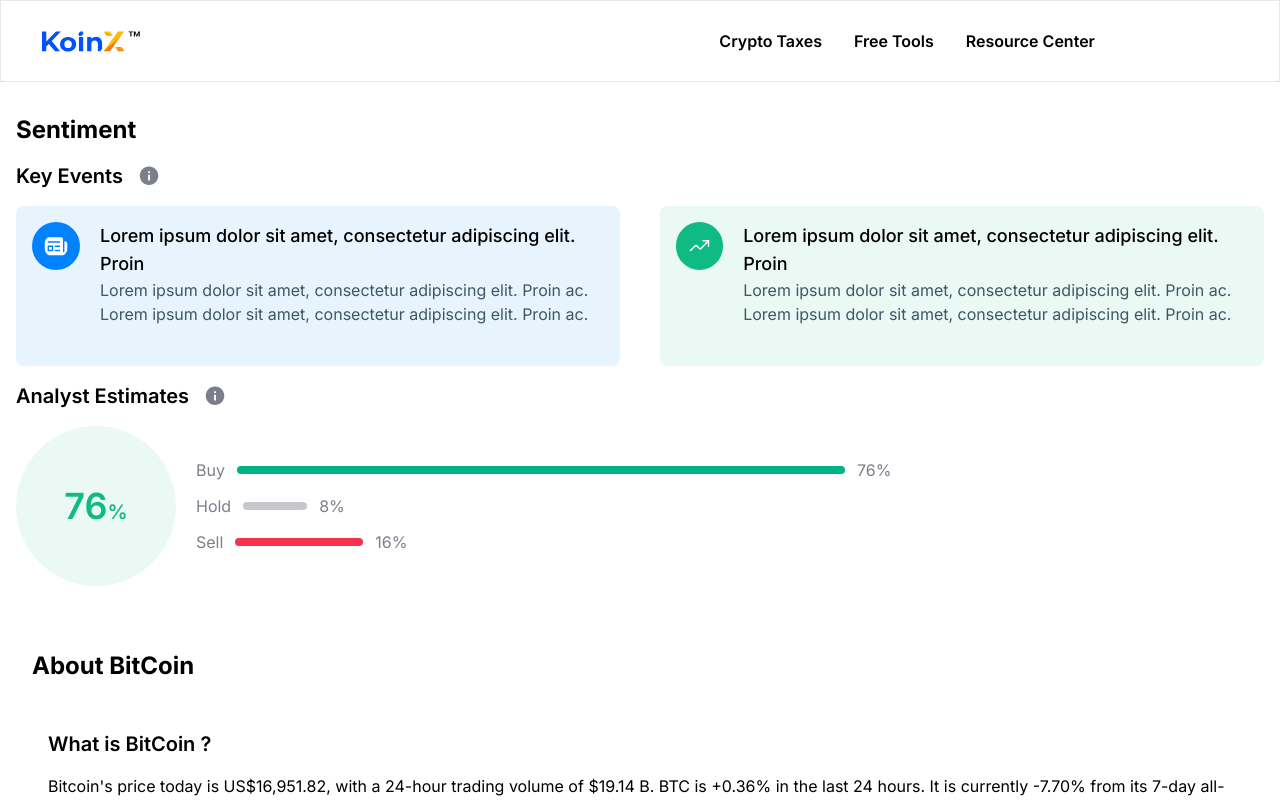
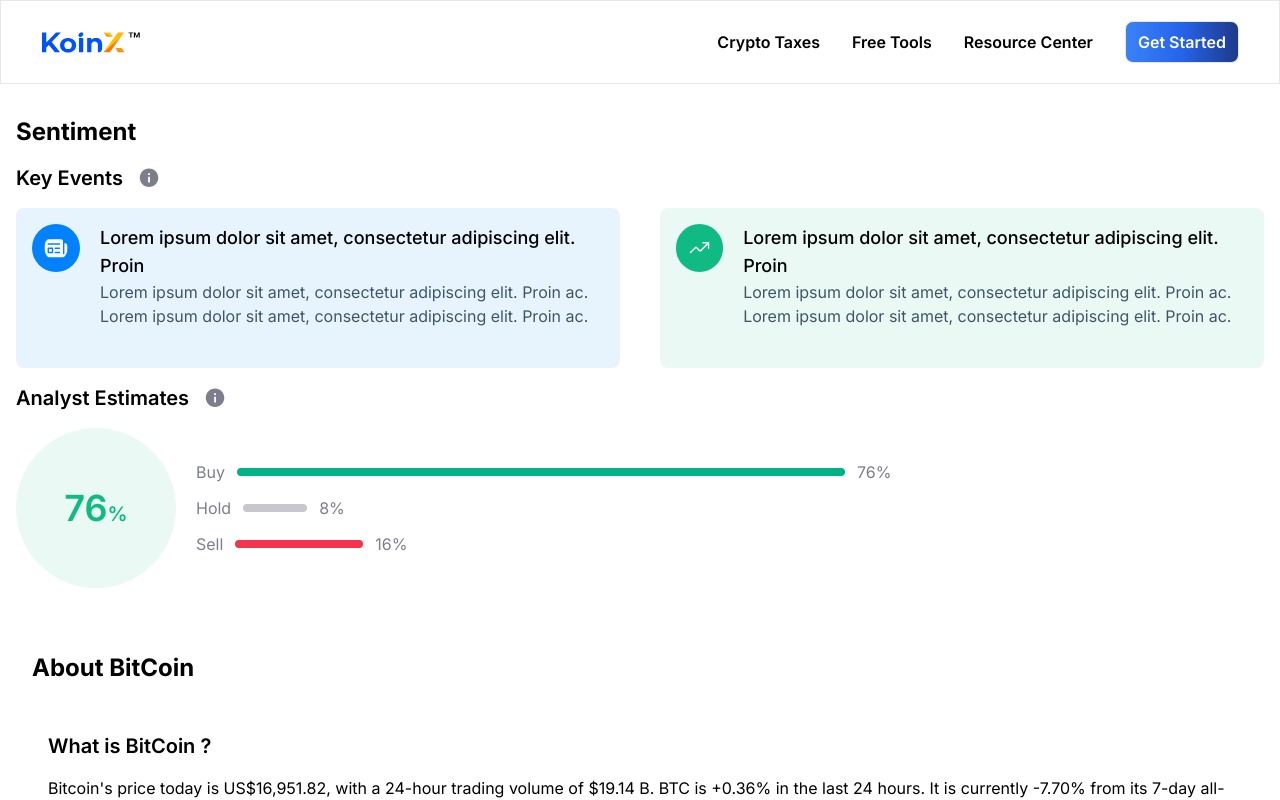
Before and after one commit to kpriyanshu2003/KoinX-Intern-Assignment, a Next.js app: page / in a window 1280 px wide. Shown: the top 800 px of the page. Built offline with nearby package versions, Linux system fonts and the light colour scheme.

Commit message:
Refactor Button component

```diff
--- a/src/ui/Button.tsx
+++ /dev/null
@@ -1,12 +0,0 @@
-import { ButtonsProps } from "@/@types/Buttons";
-import React from "react";
-
-export function Button({ gradient, textColor, children }: ButtonsProps) {
-  return (
-    <button
-      className={`py-2 px-3 text-${textColor} ${gradient} rounded-lg border`}
-    >
-      {children}
-    </button>
-  );
-}
--- a/src/ui/UI-Elements.tsx
+++ b/src/ui/UI-Elements.tsx
@@ -2,19 +2,13 @@
 import { ProgressBarProps } from "@/@types/ProgressBar";
 import React from "react";
 
-export function Button({
-  bgFrom,
-  bgVia,
-  bgTo,
-  textColor,
-  children,
-}: ButtonsProps) {
+export function Button({ gradient, textColor, children }: ButtonsProps) {
   return (
-    <div
-      className={`py-2 px-3 bg-gradient-to-r from-${bgFrom} via-${bgVia} to-${bgTo} text-${textColor} rounded-lg`}
+    <button
+      className={`py-2 px-3 text-${textColor} ${gradient} rounded-lg border`}
     >
       {children}
-    </div>
+    </button>
   );
 }
 
```
